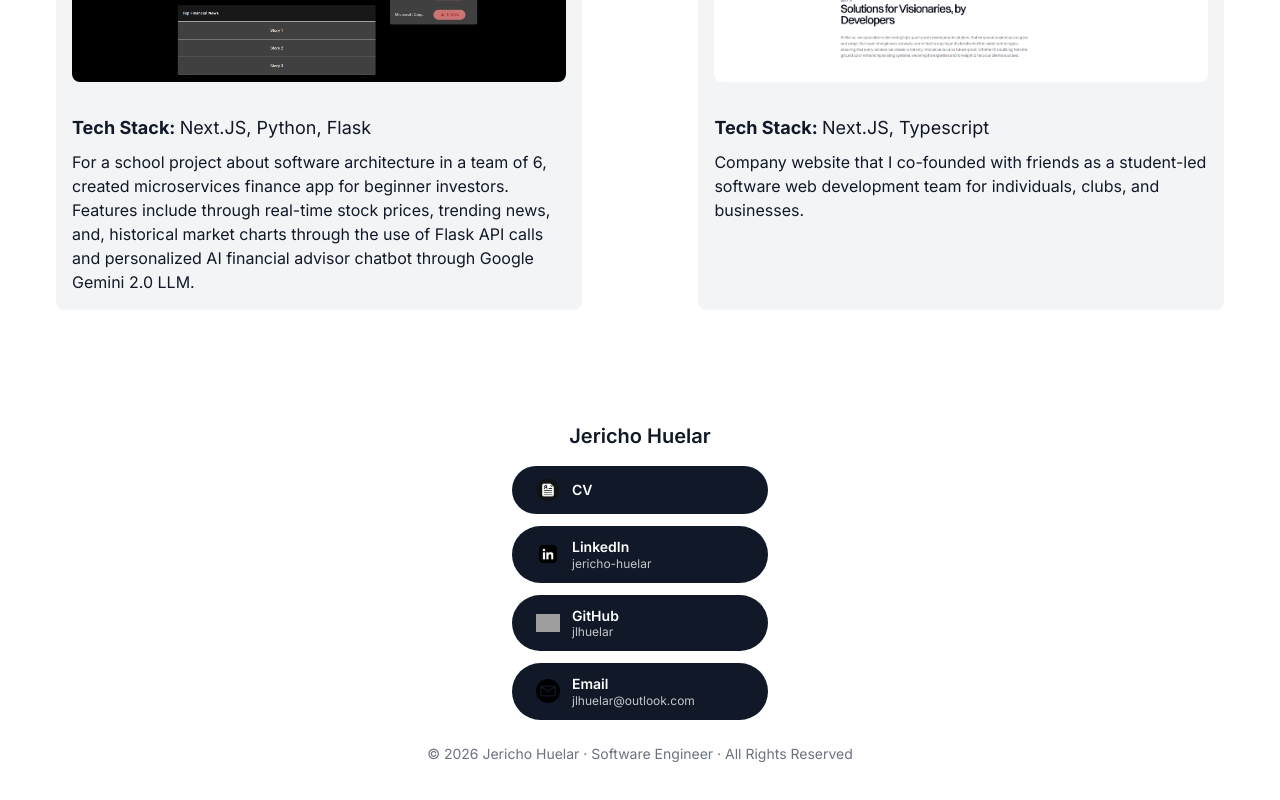
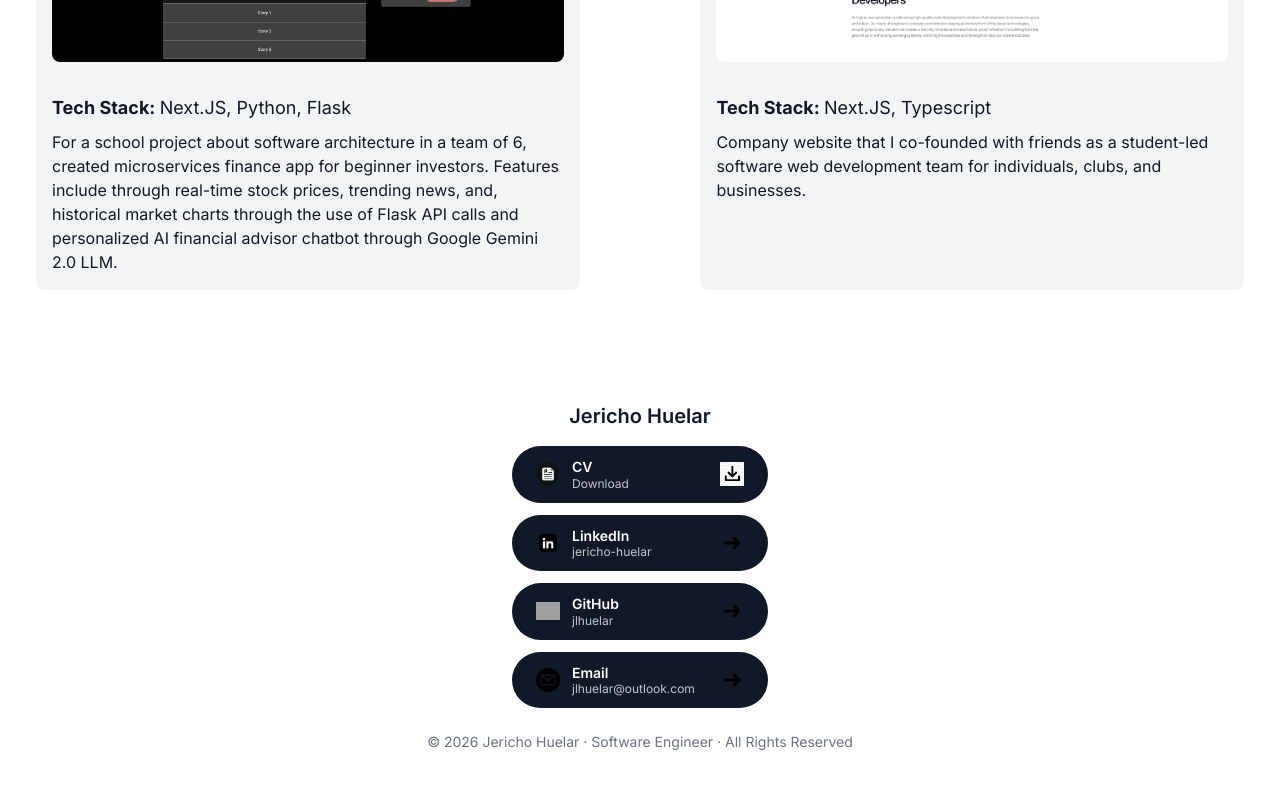
Before and after one commit to jlhuelar/portfoliowebsite, a Next.js app: page / in a window 1280 px wide. Shown: the part 2760-3560 px from the top of the page. After the commit the page ends 3532 px from the top, so only its background shows below. Built offline with nearby package versions, Linux system fonts and the light colour scheme; grey boxes are pictures that could not be loaded.

Commit message:
feat: footer button icons

```diff
--- a/src/app/page.tsx
+++ b/src/app/page.tsx
@@ -11,7 +11,7 @@ export default function Home() {
     <div className="bg-white dark:bg-[#121212]">
       <NavBar/>
       <Description/>
-      <div className="overflow-auto overflow-x-hidden container mx-auto flex-1 p-10">
+      <div className="overflow-auto overflow-x-hidden container mx-auto flex-1 p-5">
         <SkillsTitle/>
         <Skills/>
         <ProjectsTitle/>
--- a/src/components/footer.tsx
+++ b/src/components/footer.tsx
@@ -14,33 +14,38 @@ export function Footer() {
         <div className="mt-4 flex flex-col items-center space-y-3">
           <a href="/Resume.pdf" target="_blank" rel="noopener noreferrer" className="w-64 flex items-center gap-3 px-6 py-3 rounded-full bg-primary text-[rgb(var(--color-base))] hover:bg-secondary transition-colors duration-200">
             <img src="/images/cv.png" alt="CV" className="h-6 w-6 object-contain flex-shrink-0" />
-            <div className="flex flex-col text-left">
+            <div className="flex flex-col text-left flex-1">
               <span className="font-semibold text-sm leading-tight">CV</span>
+              <span className="text-xs opacity-75 leading-tight">Download</span>
             </div>
+            <img src="/images/download.png" alt="Download" className="h-6 w-6 object-contain flex-shrink-0" />
           </a>
           <a href="https://www.linkedin.com/in/jericho-huelar" target="_blank" rel="noopener noreferrer" className="w-64 flex items-center gap-3 px-6 py-3 rounded-full bg-primary text-[rgb(var(--color-base))] hover:bg-secondary transition-colors duration-200">
             <img src="/images/LinkedIn.png" alt="LinkedIn" className="h-6 w-6 object-contain flex-shrink-0 scale-125" />
-            <div className="flex flex-col text-left">
+            <div className="flex flex-col text-left flex-1">
               <span className="font-semibold text-sm leading-tight">LinkedIn</span>
               <span className="text-xs opacity-75 leading-tight">jericho-huelar</span>
             </div>
+            <img src="/images/rightArrow.png" alt="Go" className="h-6 w-6 object-contain flex-shrink-0" />
           </a>
           <a href="https://github.com/jlhuelar" target="_blank" rel="noopener noreferrer" className="w-64 flex items-center gap-3 px-6 py-3 rounded-full bg-primary text-[rgb(var(--color-base))] hover:bg-secondary transition-colors duration-200">
             <img src="/images/github.png" alt="GitHub" className="h-6 w-6 object-contain flex-shrink-0" />
-            <div className="flex flex-col text-left">
+            <div className="flex flex-col text-left flex-1">
               <span className="font-semibold text-sm leading-tight">GitHub</span>
               <span className="text-xs opacity-75 leading-tight">jlhuelar</span>
             </div>
+            <img src="/images/rightArrow.png" alt="Go" className="h-6 w-6 object-contain flex-shrink-0" />
           </a>
           <a href="mailto:jlhuelar@outlook.com" className="w-64 flex items-center gap-3 px-6 py-3 rounded-full bg-primary text-[rgb(var(--color-base))] hover:bg-secondary transition-colors duration-200">
             <img src="/images/email.png" alt="Email" className="h-6 w-6 object-contain flex-shrink-0" />
-            <div className="flex flex-col text-left">
+            <div className="flex flex-col text-left flex-1">
               <span className="font-semibold text-sm leading-tight">Email</span>
               <span className="text-xs opacity-75 leading-tight">jlhuelar@outlook.com</span>
             </div>
+            <img src="/images/rightArrow.png" alt="Go" className="h-6 w-6 object-contain flex-shrink-0" />
           </a>
         </div>
-        <div className="mt-6 pb-4 text-center text-sm text-muted">
+        <div className="mt-6 text-center text-sm text-muted">
           © 2026 Jericho Huelar · Software Engineer · All Rights Reserved
         </div>
       </div>
```
Also changed, not shown: public/images/rightArrow.png (added).
